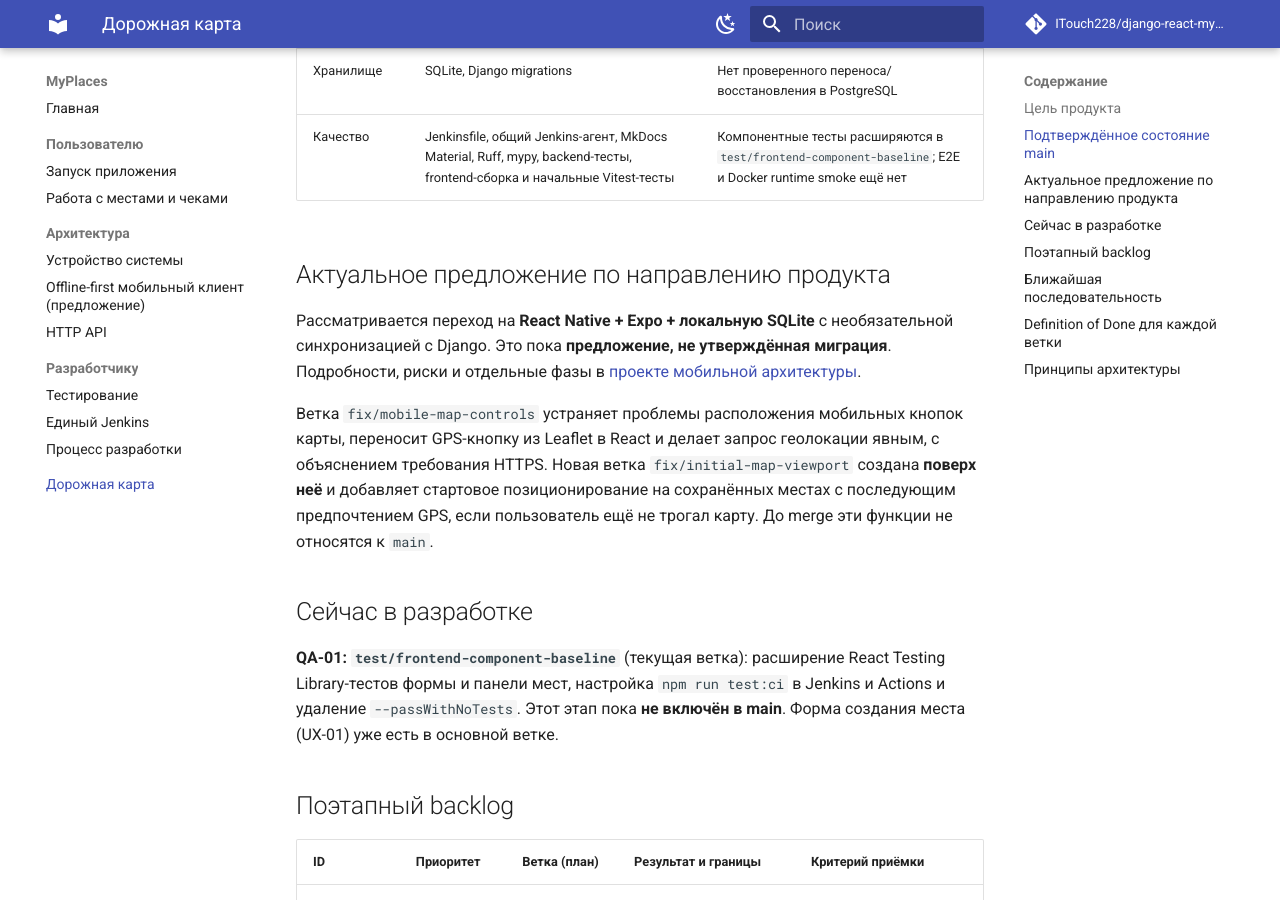
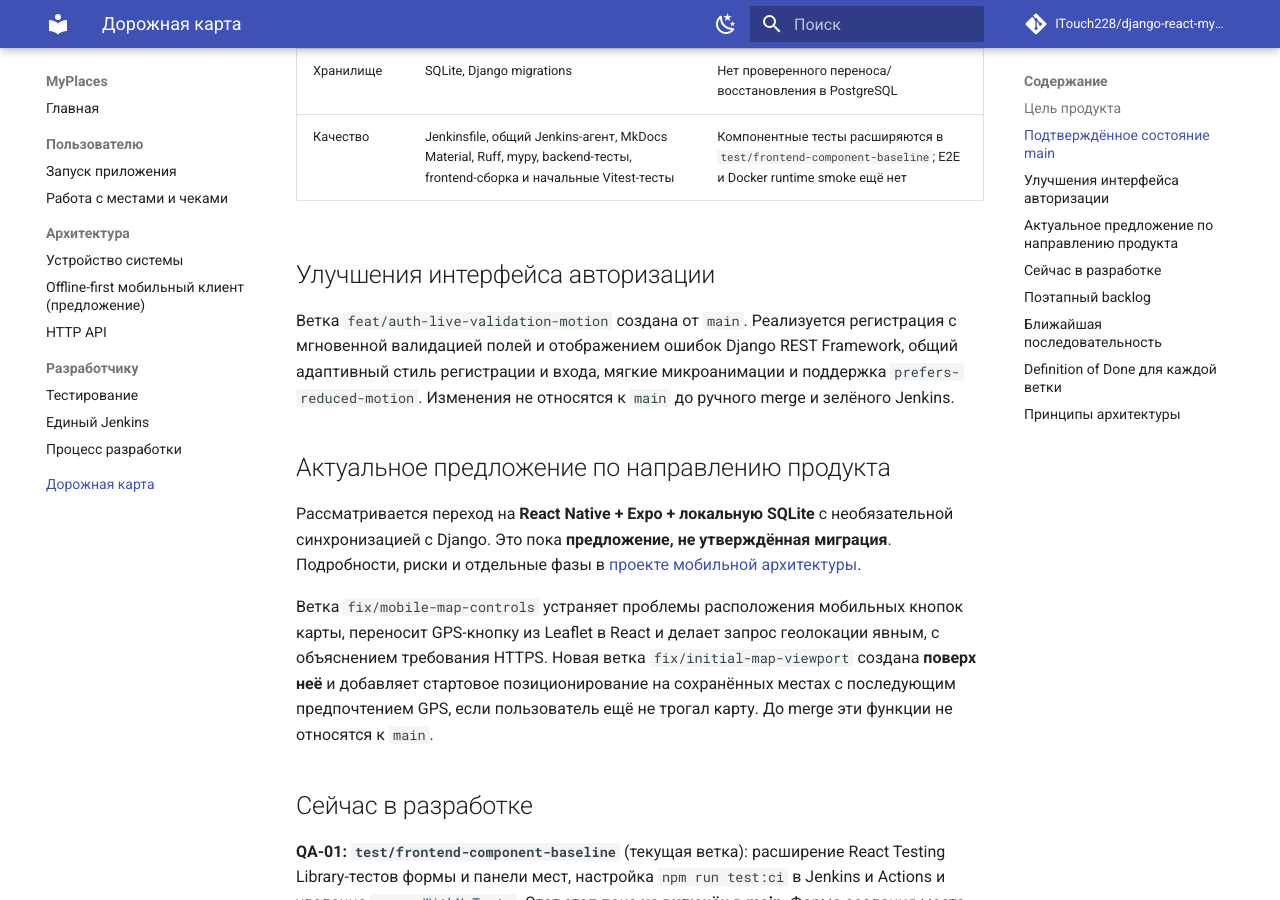
Before and after one commit to ITouch228/django-react-myplaces, an MkDocs documentation site: the page built from docs/roadmap.md, in a window 1280 px wide and 900 px high, scrolled down 955 px. Built offline with MkDocs 1.6.1 and Material for MkDocs 9.7.7, drawn with Linux system fonts in a browser that asks for light colours; comment, search, counter and statistics services are not loaded.

Commit message:
docs(auth): document live validation, UI motion and release checks

```diff
--- a/docs/roadmap.md
+++ b/docs/roadmap.md
@@ -17,6 +17,10 @@
 | API | DRF, фильтрация по владельцу, проверки привязки, валидация координат/цен, SQL-агрегации | API списка возвращает вложенную историю всех чеков |
 | Хранилище | SQLite, Django migrations | Нет проверенного переноса/восстановления в PostgreSQL |
 | Качество | Jenkinsfile, общий Jenkins-агент, MkDocs Material, Ruff, mypy, backend-тесты, frontend-сборка и начальные Vitest-тесты | Компонентные тесты расширяются в `test/frontend-component-baseline`; E2E и Docker runtime smoke ещё нет |
+
+## Улучшения интерфейса авторизации
+
+Ветка `feat/auth-live-validation-motion` создана от `main`. Реализуется регистрация с мгновенной валидацией полей и отображением ошибок Django REST Framework, общий адаптивный стиль регистрации и входа, мягкие микроанимации и поддержка `prefers-reduced-motion`. Изменения не относятся к `main` до ручного merge и зелёного Jenkins.
 
 ## Актуальное предложение по направлению продукта
 
```
